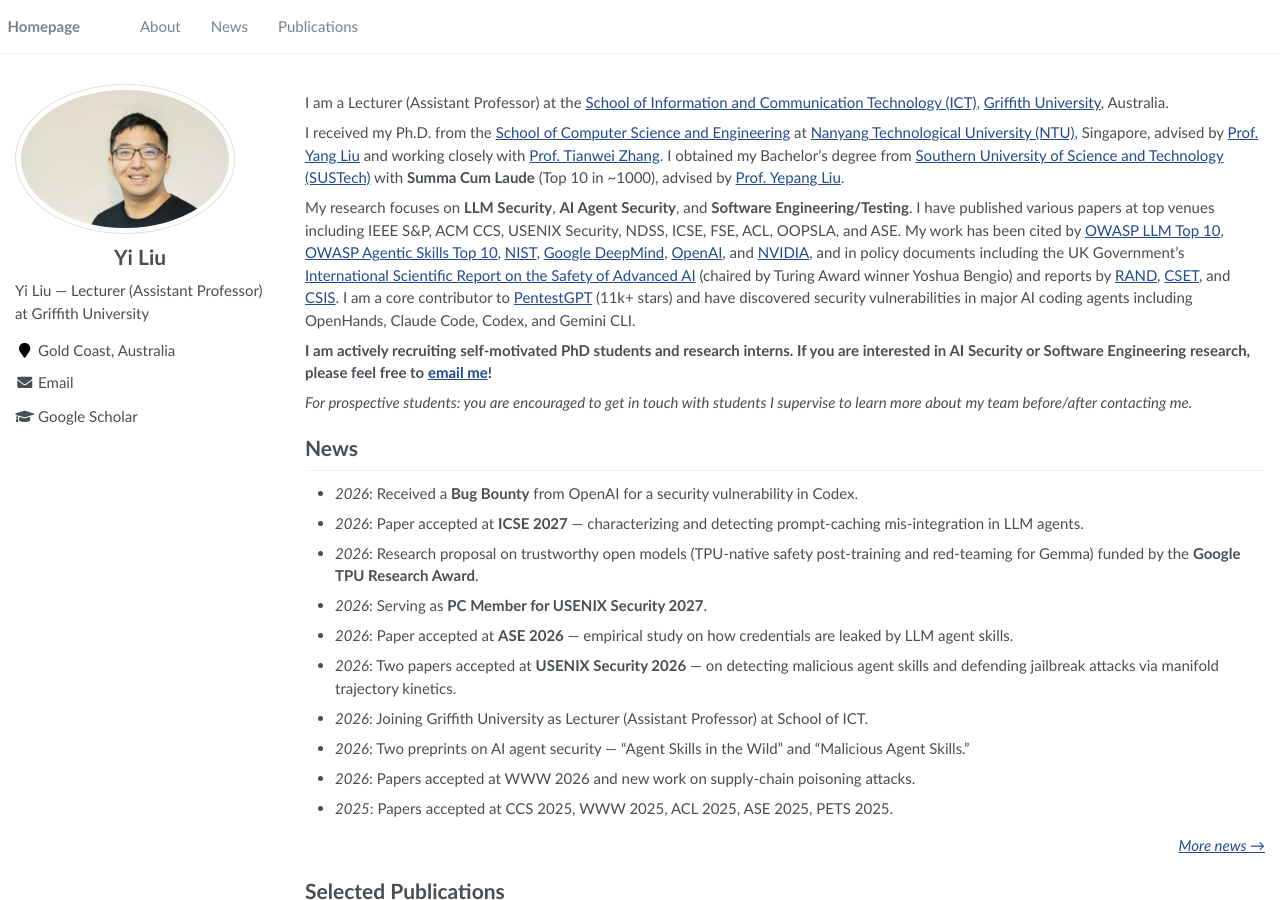
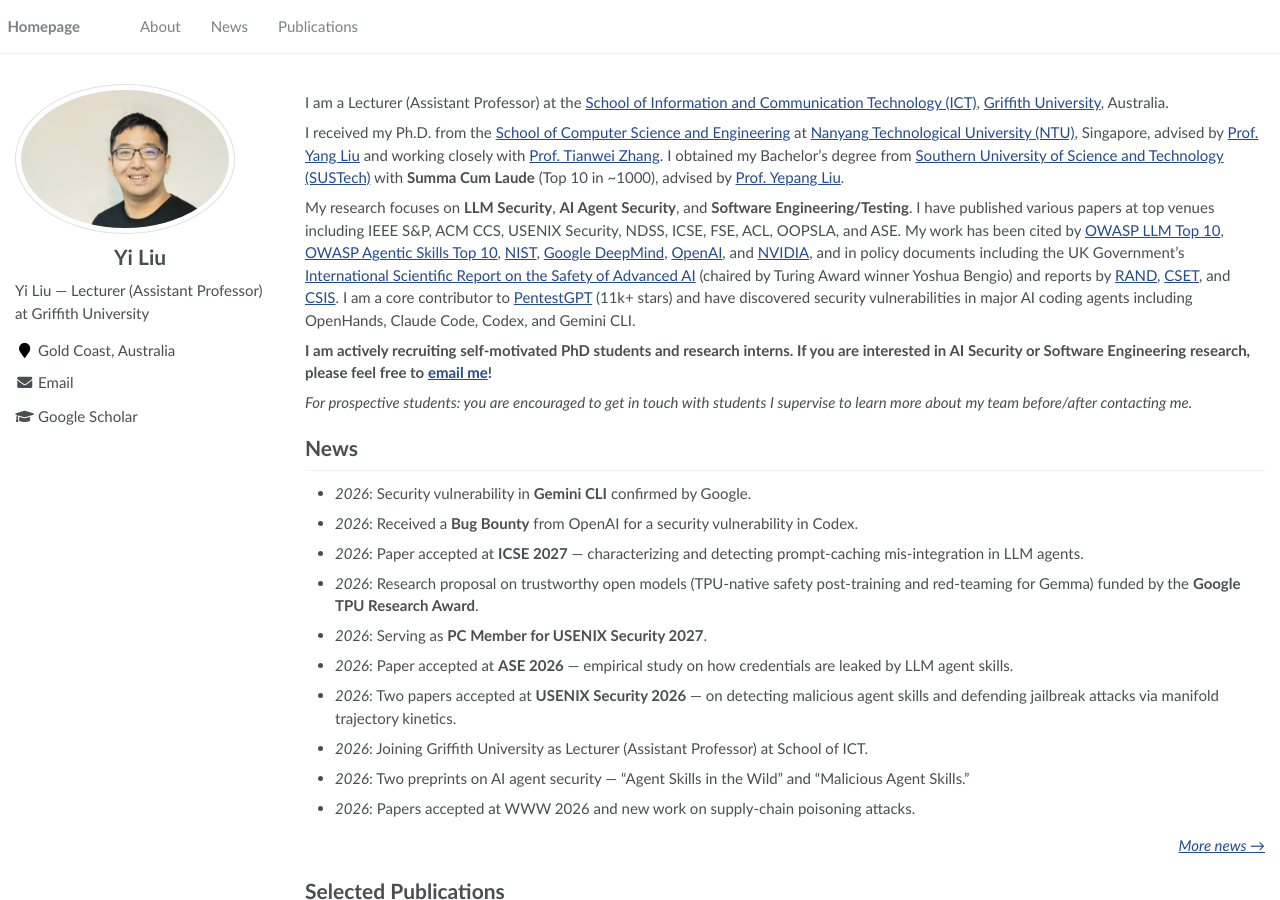
Before and after one commit to liuyi-academic/liuyi-academic.github.io, a Jekyll site: the page built from _pages/about.md, in a window 1280 px wide and 900 px high. Built offline with Jekyll 4.4.1, drawn with Linux system fonts in a browser that asks for light colours.

Commit message:
feat: add Gemini CLI vulnerability confirmation to news
Co-Authored-By: Claude Fable 5.2 <noreply@anthropic.com>

```diff
--- a/_data/news.yml
+++ b/_data/news.yml
@@ -1,5 +1,7 @@
 # News entries, newest first. Rendered on the landing page (top 10) and the
 # full /news/ page. `date` is the year label; `text` is markdown.
+- date: "2026"
+  text: 'Security vulnerability in **Gemini CLI** confirmed by Google.'
 - date: "2026"
   text: 'Received a **Bug Bounty** from OpenAI for a security vulnerability in Codex.'
 - date: "2026"
```
